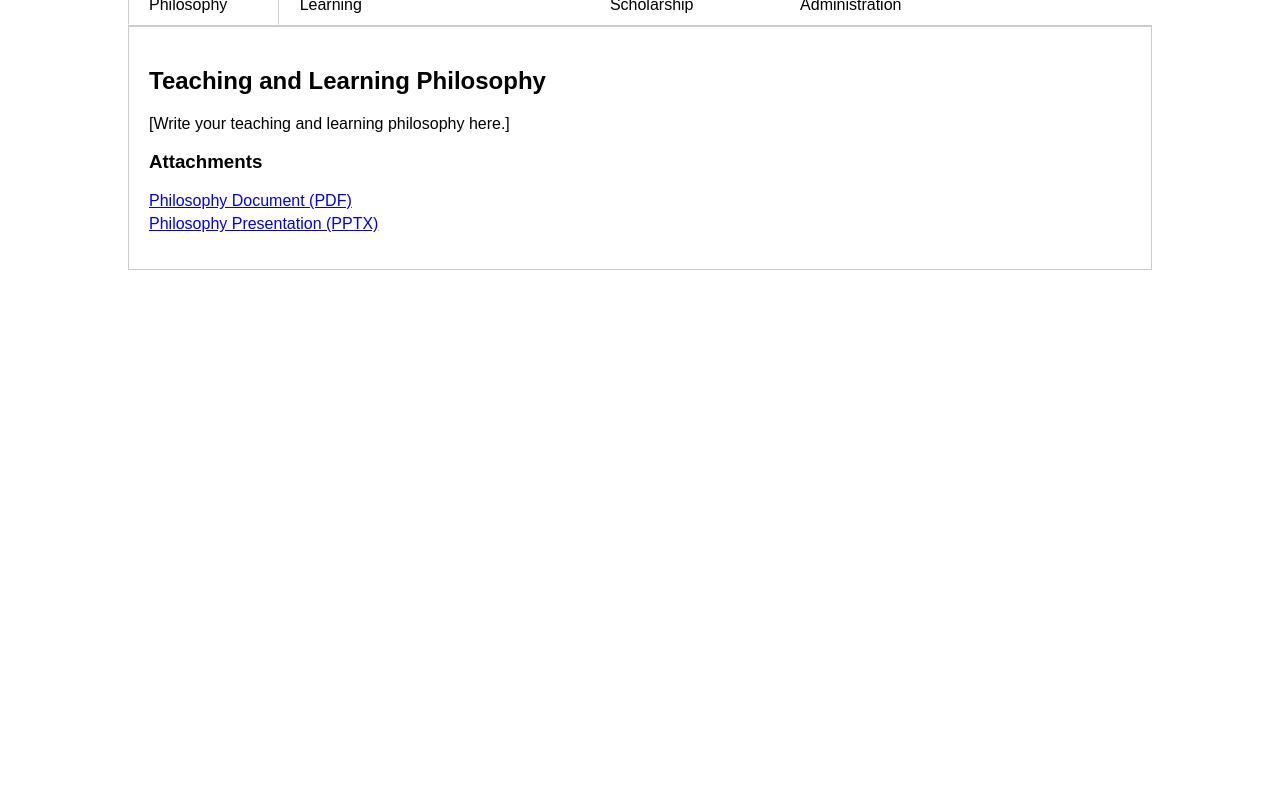
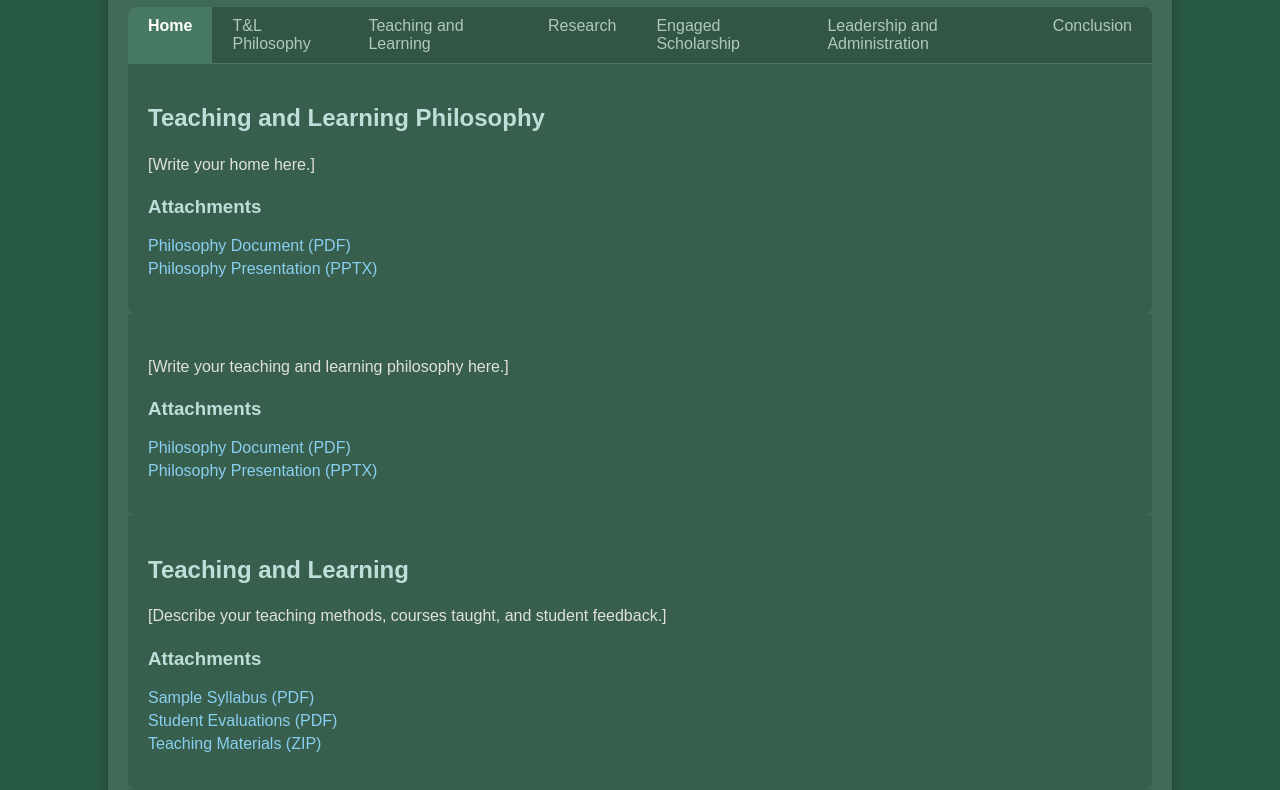
Before and after one commit to johanvaneck/ane-cv, a plain HTML site: page index.html in a window 1280 px wide. Shown: the part 113-903 px from the top of the page. Before the commit the page ends 800 px from the top, so only its background shows below. Drawn offline with Linux system fonts and the light colour scheme.

Commit message:
Add styles

```diff
--- a/index.html
+++ b/index.html
@@ -10,35 +10,64 @@
 			font-family: sans-serif;
 			margin: 0;
 			padding: 0;
+			background-color: #285943;
+			/* Emerald Blue Background */
+			color: #e0e0e0;
+			/* Light text for contrast */
 		}
 
 		.container {
 			width: 80%;
 			margin: 20px auto;
+			background-color: rgba(255, 255, 255, 0.1);
+			/* Slightly transparent white container */
+			padding: 20px;
+			border-radius: 8px;
+			/* Rounded corners */
+			box-shadow: 0 4px 8px rgba(0, 0, 0, 0.3);
+			/* Deeper shadow */
 		}
 
 		.tabs {
 			display: flex;
-			border-bottom: 1px solid #ccc;
+			border-bottom: 1px solid #487963;
+			/* Slightly lighter border */
+			background-color: rgba(0, 0, 0, 0.2);
+			/* Darker background for tabs */
+			border-radius: 8px 8px 0 0;
+			overflow: hidden;
+			/* Prevent border radius clipping */
 		}
 
 		.tab {
 			padding: 10px 20px;
 			cursor: pointer;
-			border: 1px solid transparent;
-			border-bottom: none;
+			border: none;
+			background-color: transparent;
+			color: #b0c9bc;
+			/* Lighter tab text */
+			transition: background-color 0.3s ease;
+			/* Smooth hover effect */
 		}
 
 		.tab.active {
-			border: 1px solid #ccc;
-			border-bottom: 1px solid white;
-			background-color: white;
+			background-color: #487963;
+			/* Active tab background */
+			color: white;
+			font-weight: bold;
+		}
+
+		.tab:hover {
+			background-color: rgba(72, 121, 99, 0.7);
+			/* Slightly lighter hover */
 		}
 
 		.tab-content {
 			padding: 20px;
-			border: 1px solid #ccc;
-			display: none;
+			background-color: rgba(0, 0, 0, 0.1);
+			/* Darker content background */
+			border-radius: 0 0 8px 8px;
+			/* Rounded corners */
 		}
 
 		.tab-content.active {
@@ -53,6 +82,31 @@
 		.attachment-list li {
 			margin-bottom: 5px;
 		}
+
+		.attachment-list a {
+			color: #89cff0;
+			/* Light blue link color */
+			text-decoration: none;
+			transition: color 0.3s ease;
+			/* Smooth link color change */
+		}
+
+		.attachment-list a:hover {
+			text-decoration: underline;
+			color: #a0d8ef;
+			/* Slightly lighter hover color */
+		}
+
+		h1,
+		h2,
+		h3 {
+			color: #c0ded9;
+			/* Lighter heading color */
+		}
+
+		p {
+			line-height: 1.6;
+		}
 	</style>
 </head>
 
@@ -61,7 +115,8 @@
 		<h1>Teaching and Learning Portfolio</h1>
 
 		<div class="tabs">
-			<div class="tab active" data-tab="philosophy">T&L Philosophy</div>
+			<div class="tab active" data-tab="home">Home</div>
+			<div class="tab" data-tab="philosophy">T&L Philosophy</div>
 			<div class="tab" data-tab="teaching">Teaching and Learning</div>
 			<div class="tab" data-tab="research">Research</div>
 			<div class="tab" data-tab="engaged">Engaged Scholarship</div>
@@ -71,6 +126,20 @@
 
 		<div class="tab-content active" id="philosophy">
 			<h2>Teaching and Learning Philosophy</h2>
+			<p>
+				[Write your home here.]
+			</p>
+			<h3>Attachments</h3>
+			<ul class="attachment-list">
+				<li><a href="path/to/philosophy_document.pdf" target="_blank">Philosophy Document
+						(PDF)</a></li>
+				<li><a href="path/to/philosophy_presentation.pptx" target="_blank">Philosophy
+						Presentation (PPTX)</a></li>
+			</ul>
+		</div>
+
+		<div class="tab-content" id="philosophy">
+			<h2></h2>
 			<p>
 				[Write your teaching and learning philosophy here.]
 			</p>
```
